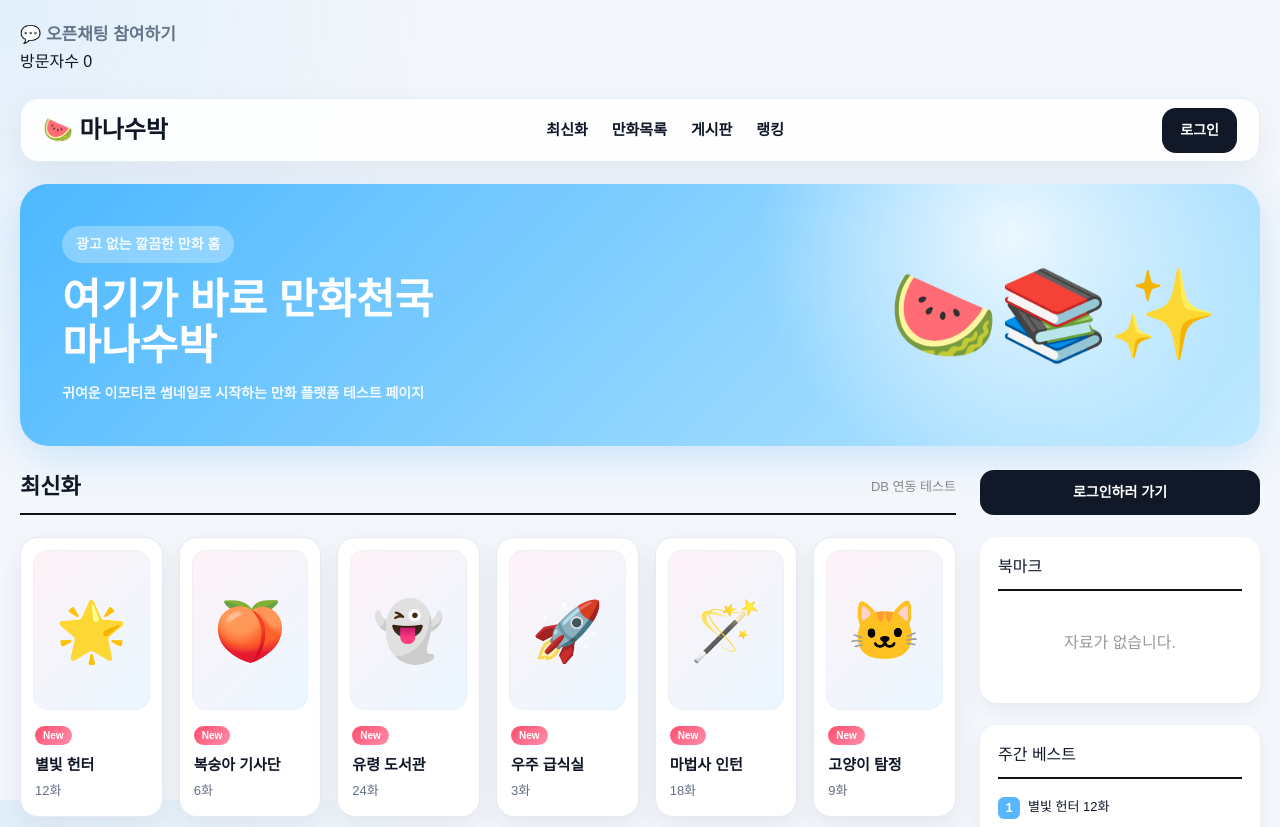
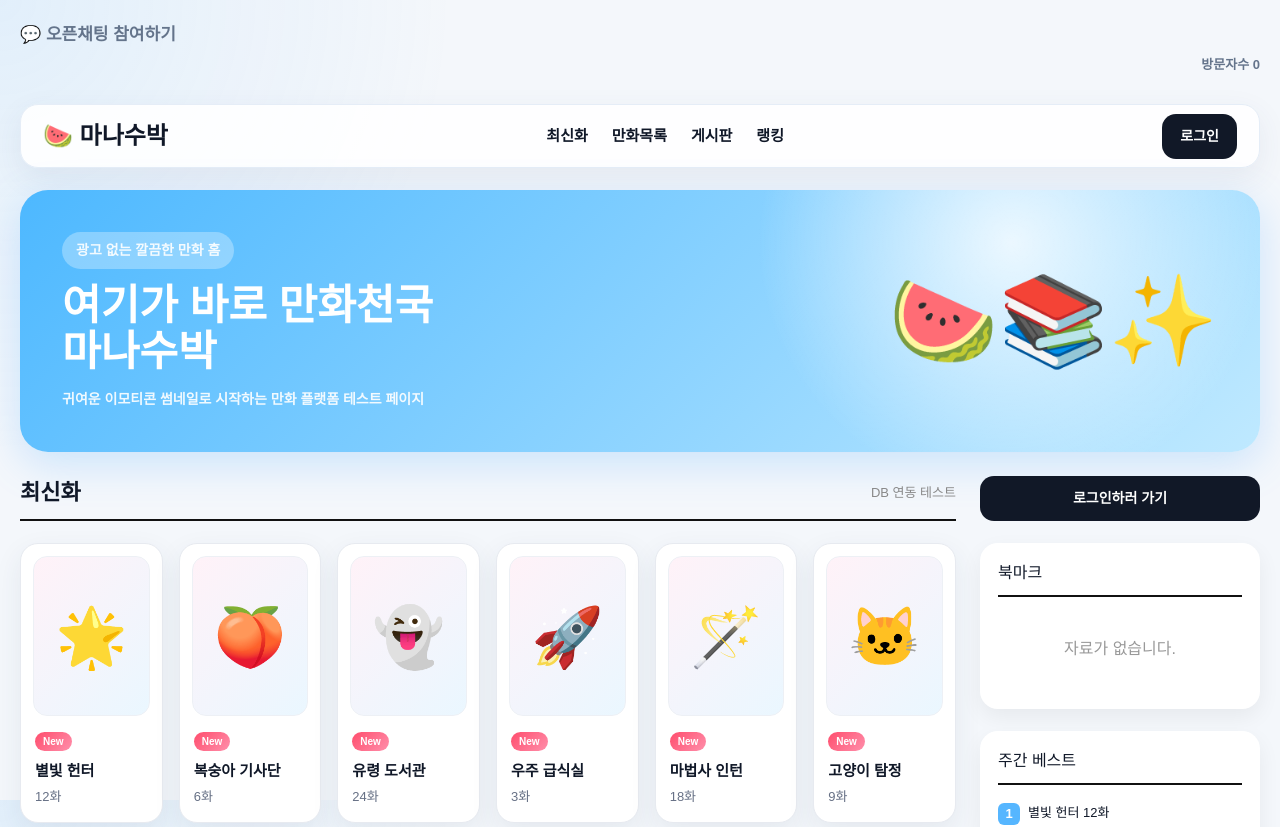
Before and after one commit to kokyungpil/subak, a Next.js app: page / in a window 1280 px wide. Shown: the top 827 px of the page. Built offline with nearby package versions, Linux system fonts and the light colour scheme; no server answers; the database is empty.

Commit message:
Update globals.css

```diff
--- a/app/globals.css
+++ b/app/globals.css
@@ -36,7 +36,7 @@ a {
 }
 
 /* 상단 방문자 */
-.top-info-bar {
+.top-info-bar2 {
   height: 30px;
   display: flex;
   align-items: center;
```
